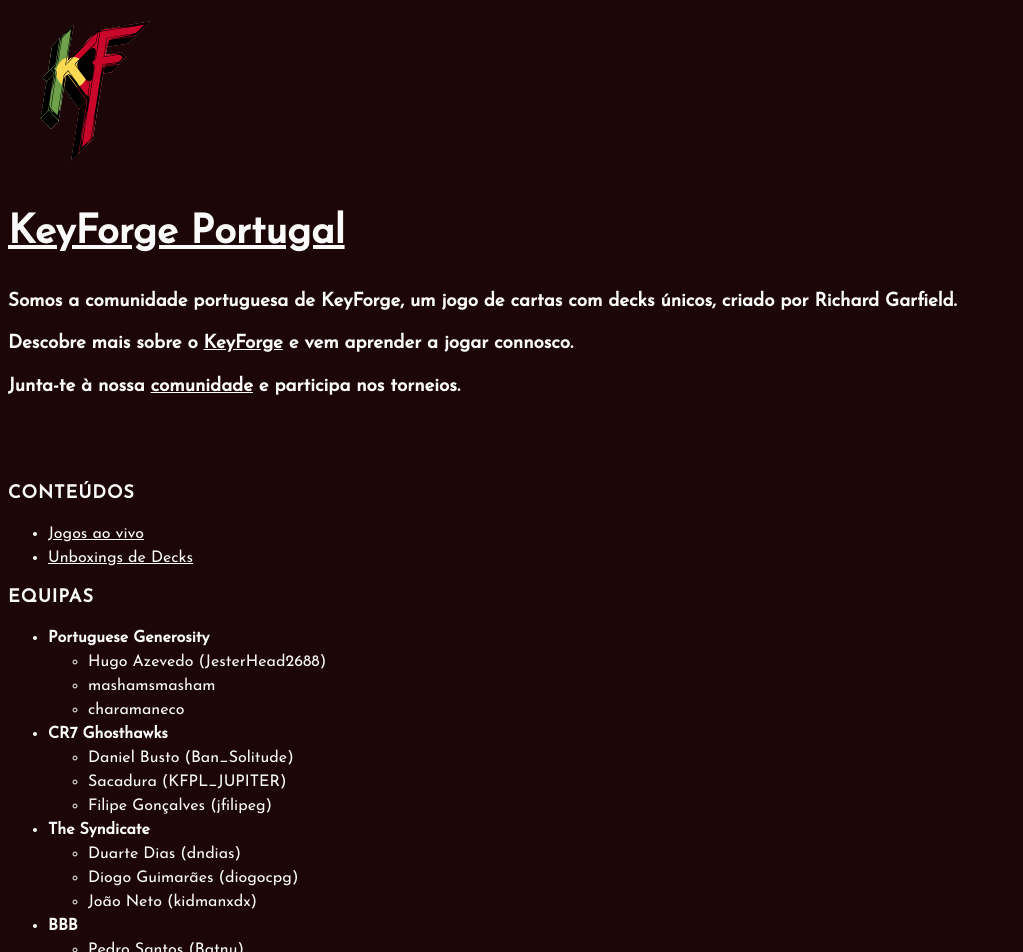
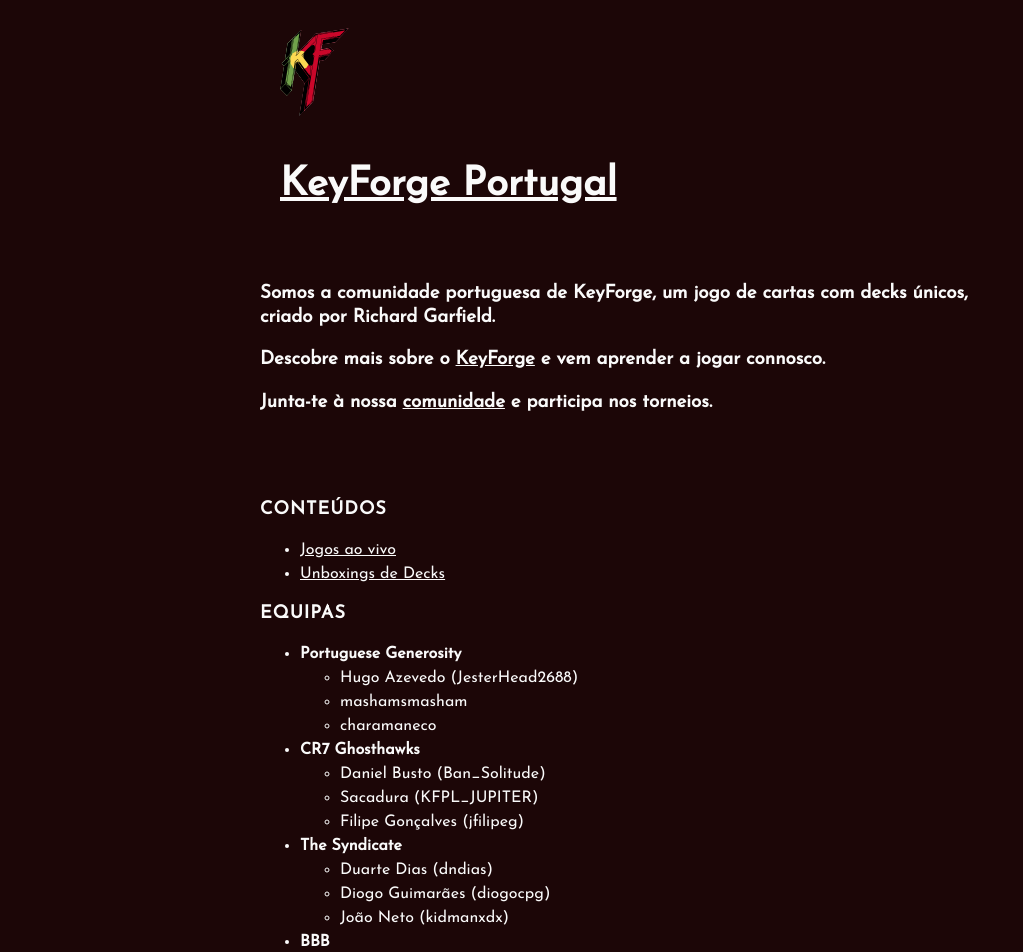
Before and after one commit to keyforge-portugal/website, a Jekyll site: the page built from index.md, in a window 1280 px wide. Shown: the top 952 px of the page, without its empty margins (0-1023 px from the left). Built offline with Jekyll 4.4.1, drawn with Linux system fonts in a browser that asks for light colours; our own code applies the rules of GitHub Pages for plain Markdown files.

Commit message:
css container

```diff
--- a/_layouts/default.html
+++ b/_layouts/default.html
@@ -6,12 +6,10 @@
     <meta http-equiv='X-UA-Compatible' content='IE=edge'>
     <meta name='viewport' content='width=device-width, initial-scale=1.0, maximum-scale=1.0'>
 
-    <link href="styles.css" rel="stylesheet">
+    <link href="{{ site.baseurl }}/styles.css" rel="stylesheet">
     <link rel="preconnect" href="https://fonts.gstatic.com">
     <link href="https://fonts.googleapis.com/css2?family=Josefin+Sans&display=swap" rel="stylesheet">
-    <link rel="icon"
-      type="image/svg"
-      href="{{ site.baseurl }}/images/logo.svg">
+    <link rel="icon" type="image/svg" href="{{ site.baseurl }}/images/logo.svg">
   </head>
 
   <body>
@@ -19,7 +17,7 @@
       <header>
         <a href="{{ site.baseurl }}/">
           <img src="{{ site.baseurl }}/images/logo.svg" alt="{{ site.title }}" class="logo" />
-          <h1>{{ site.title }}</h1>
+          <h1 class="title">{{ site.title }}</h1>
         </a>
       </header>
 
--- a/styles.css
+++ b/styles.css
@@ -29,6 +29,25 @@ h2 {
   font-size: 18px;
 }
 
-.logo {
-  width: 160px;
+.container {
+  width: 800px;
+  max-width: 100%;
+  margin: 20px auto 60px;
+  padding: 0 20px;
+  box-sizing: border-box;
 }
+
+header {
+  display: flex;
+  vertical-align: middle;
+  margin-bottom: 40px;
+}
+
+header .logo {
+  height: 100px;
+}
+
+header .title {
+  margin-left: 20px;
+  vertical-align: middle;
+}
```
